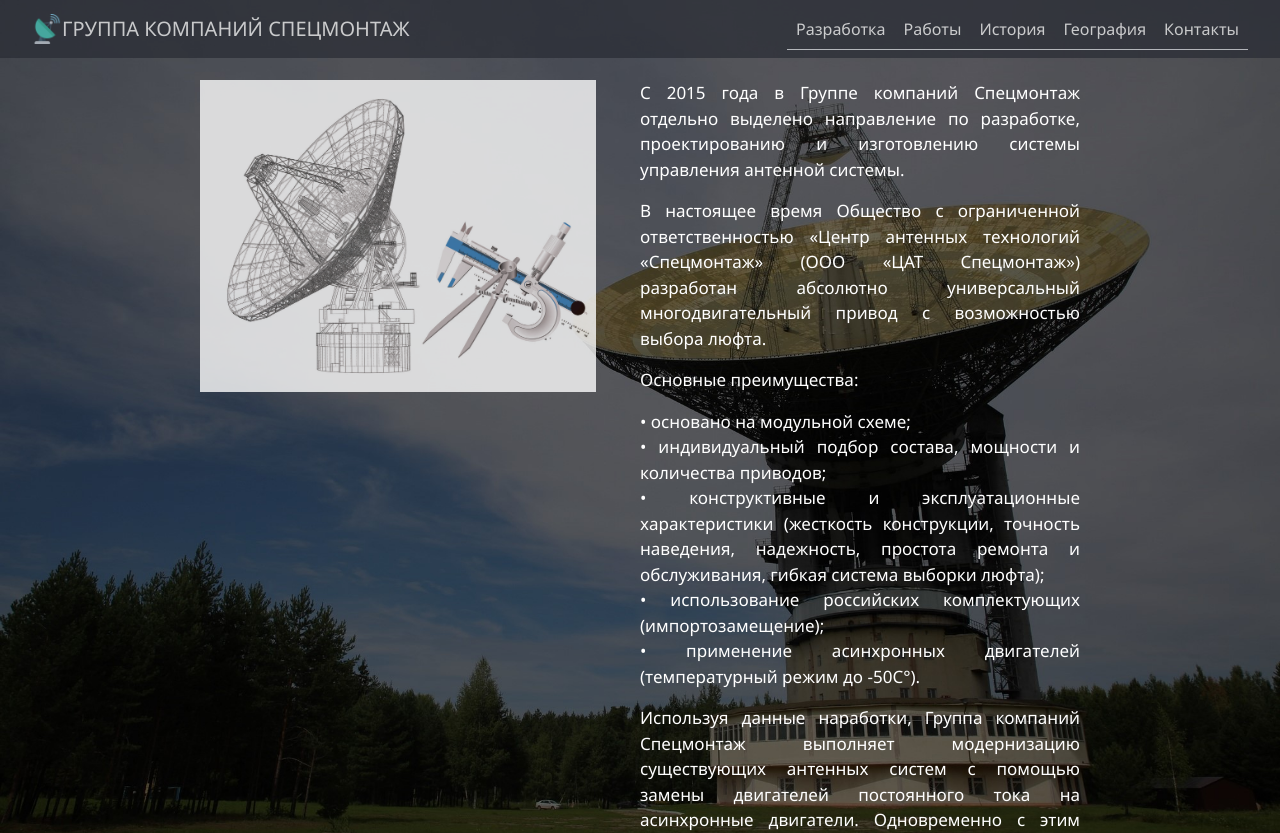
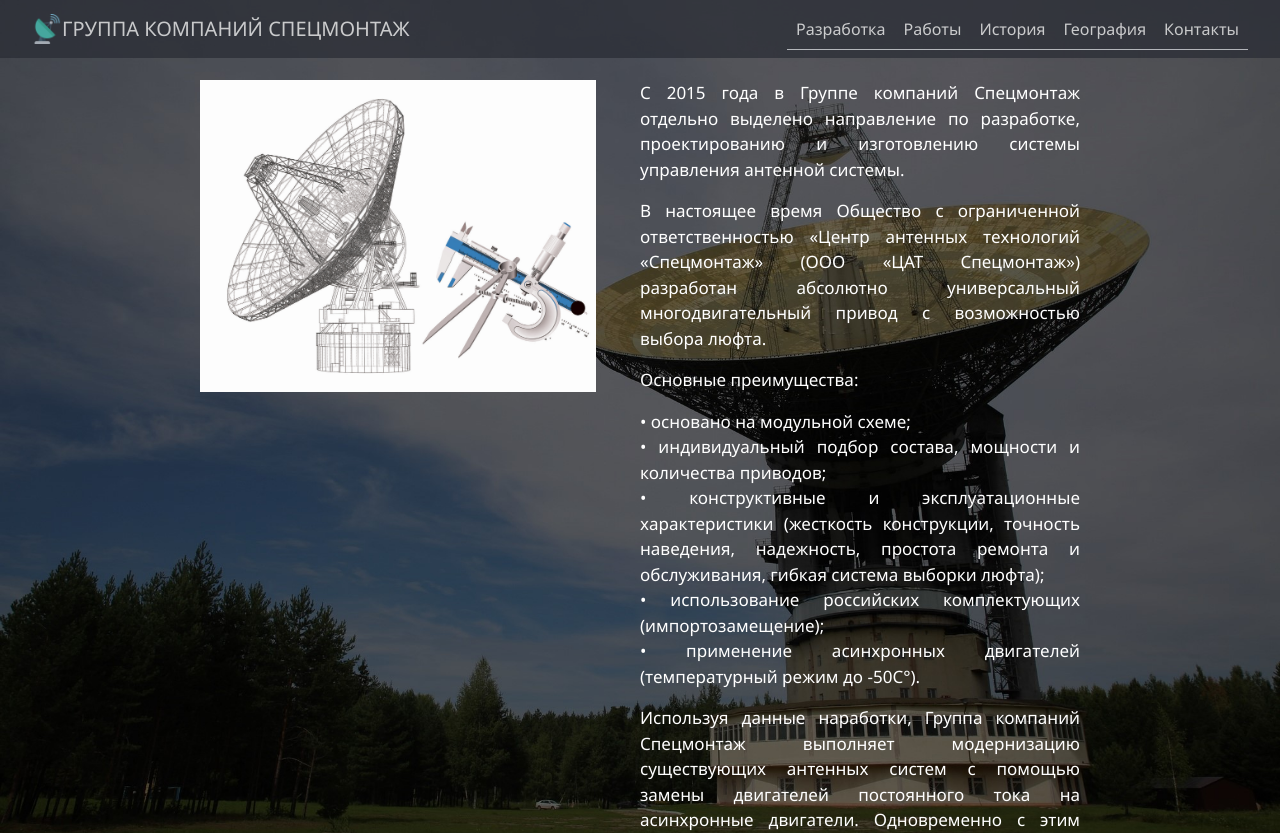
Before and after one commit to vlad-doc-g/SummerPractice, a React (Create React App) app: page /development in a window 1280 px wide. Shown: the top 833 px of the page. Built offline with nearby package versions, Linux system fonts and the light colour scheme.

Commit message:
'somefixes'

```diff
--- a/src/App.css
+++ b/src/App.css
@@ -151,7 +151,6 @@
 }
 .photo-razrabotka {
   width: 90%;
-  opacity: 0.8
 }
 .Contacts {
   overflow-y: hidden
```
